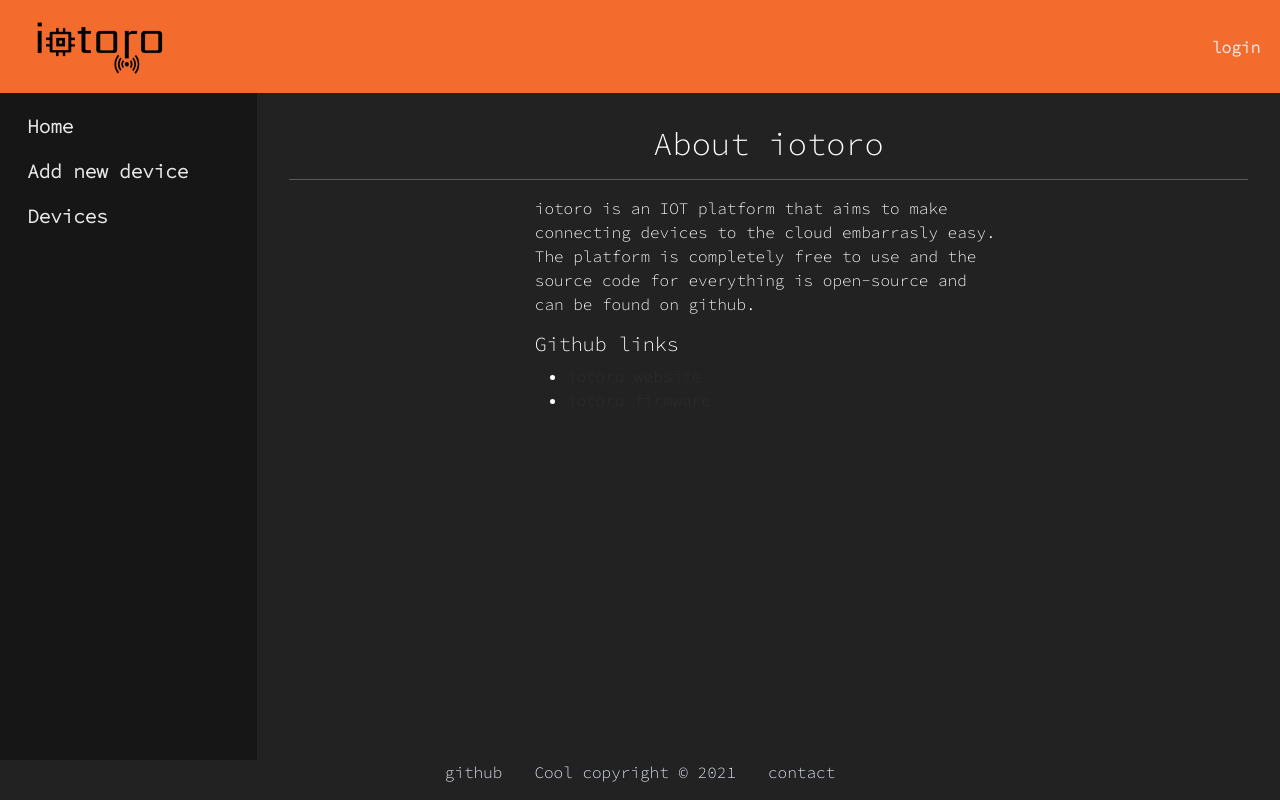
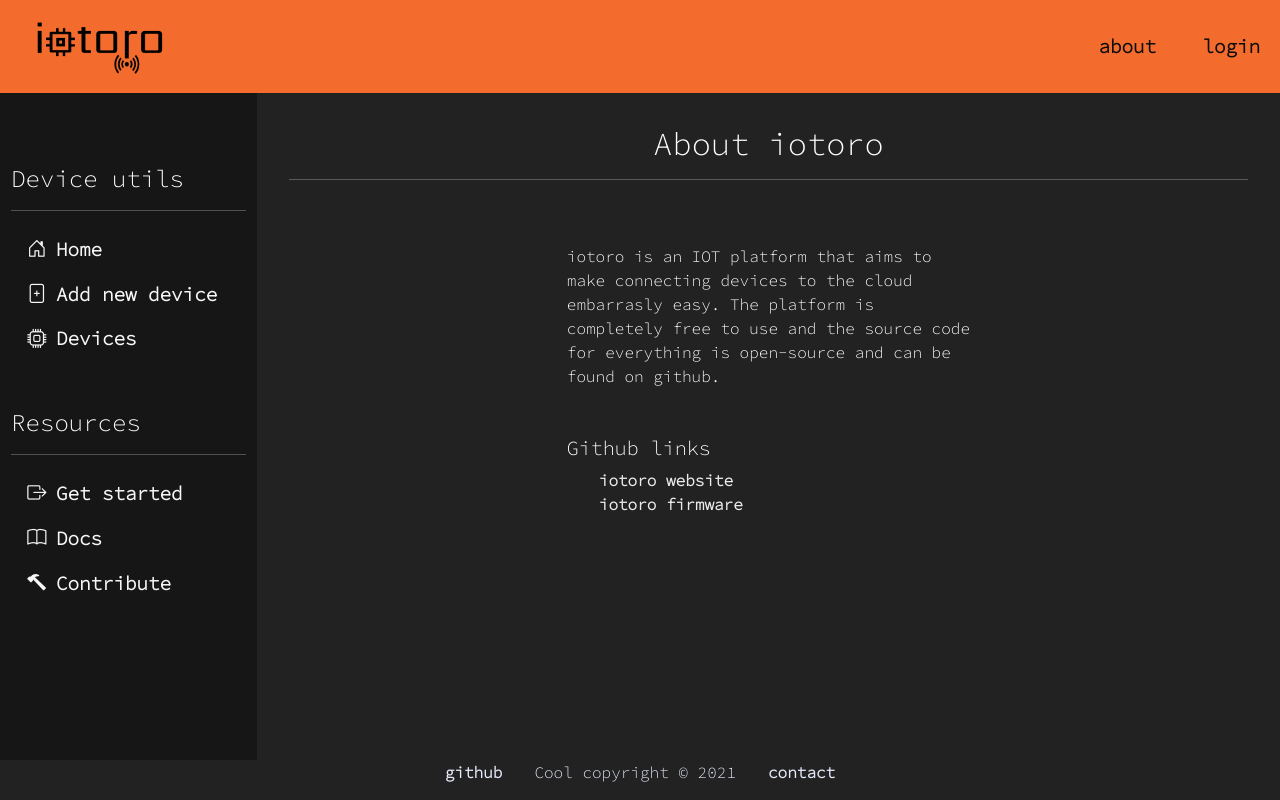
Before and after one commit to victorhook/iotoro-web, a Django app: template iotoro_web/templates/about.html in a window 1280 px wide. Run offline with Django 3.2, Linux system fonts and the light colour scheme; the template is opened without the code that fills it, so the values that code supplies are empty; some libraries are stand-ins or nearby versions.

Commit message:
Added web font and icons for nav-links

```diff
--- a/iotoro_web/static/css/base.css
+++ b/iotoro_web/static/css/base.css
@@ -9,6 +9,10 @@ body {
     overflow-x: hidden;
     color: white;
     font-family: 'Source Code Pro', monospace;
+}
+
+ul {
+    list-style: none;
 }
 
 .fg-primary {
@@ -32,22 +36,25 @@ body {
 }
 
 .nav-link {
-    color: rgb(231, 231, 231) !important;
-    font-weight: 600;
+    color: rgb(12, 12, 12) !important;
+    font-weight: 700;
+    font-size: 1.2em;
+    padding: 0 2em;
 }
 
 .nav-link:hover {
-    color: rgb(143, 160, 216) !important;
+    color: rgb(43, 43, 43) !important;
 }
 
 .link {
-    color: rgb(46, 46, 46);
+    color: rgb(235, 235, 235);
+    font-weight: 600;
     text-decoration: none;
     transition: 0.3s ease-in-out color;
 }
 
 .link:hover {
-    color:rgb(93, 80, 167);
+    color:rgb(223, 115, 43);
     text-decoration: none;
 }
 
@@ -110,7 +117,7 @@ footer p {
     width: 20em;
     height: 100%;
     background-color: #161616;
-    padding: .7em;
+    padding: 3em .7em 0 .7em;
 }
 
 .list-group-item {
@@ -120,11 +127,13 @@ footer p {
 }
 
 .sidebar-link {
-    color: #e6e6e6;
+    color: #f7f7f7;
     background-color: transparent;
     border: none;
     font-size: 1.2em;
     font-weight: 600;
+    display: flex;
+    flex-direction: row;
 }
 
 .sidebar-link:hover {
@@ -132,6 +141,13 @@ footer p {
     color:rgb(230, 234, 251);
 }
 
+.sidebar-category{
+    padding: 1.5em 0;
+}
+
+.nav-icon {
+    padding-right: .5em;
+}
 
 /* -- Login -- */
 .login-card {
@@ -162,3 +178,13 @@ footer p {
     outline: none;
     background-color: #284f85 !important;
 }
+
+
+/* -- About -- */
+.about {
+    padding-top: 2em;
+}
+
+.about-section {
+    padding: 1em 2em;
+}
--- a/iotoro_web/templates/base.html
+++ b/iotoro_web/templates/base.html
@@ -19,6 +19,7 @@
     <!-- CSS only -->
     <link href="https://cdn.jsdelivr.net/npm/bootstrap@5.0.0-beta3/dist/css/bootstrap.min.css" rel="stylesheet" integrity="sha384-eOJMYsd53ii+scO/bJGFsiCZc+5NDVN2yr8+0RDqr0Ql0h+rP48ckxlpbzKgwra6" crossorigin="anonymous">
     <link rel="stylesheet" href="{% static 'css/base.css' %}">
+    <link href="https://cdn.jsdelivr.net/npm/bootstrap-icons@1.3.0/font/bootstrap-icons.css" rel="stylesheet">
 
 </head>
 <body class="bg-primary">
@@ -32,6 +33,7 @@
             <span class="navbar-toggler-icon"></span>
             </button>
             <div class="collapse navbar-collapse justify-content-end" id="navbarContent">
+            <a class="nav-link" href="{% url 'about' %}">about</a>
             <div class="navbar-nav">
                 {% if user.is_authenticated %}
                     <a class="nav-link" href="{% url 'logout' %}">logout</a>
@@ -46,11 +48,40 @@
     <!-- Sidebar -->
     <div class="content-wrapper">
         <nav class="sidebar">
-            <div class="list-group">
-                <a href="{% url 'index' %}" class="list-group-item sidebar-link">Home</a>
-                <a href="{% url 'new_device' %}" class="list-group-item sidebar-link">Add new device</a>
-                <a href="{% url 'device' %}" class="list-group-item sidebar-link">Devices</a>
+
+            <div class="sidebar-category">
+                <h4 class="sidebar-category-title">Device utils</h4>
+                <hr>
+                <div class="list-group">
+                    <a href="{% url 'index' %}" class="list-group-item sidebar-link">
+                        <i class="bi bi-house-door nav-icon"></i>Home
+                    </a>
+                    <a href="{% url 'new_device' %}" class="list-group-item sidebar-link">
+                        <i class="bi nav-icon bi-file-plus"></i>Add new device
+                    </a>
+                    <a href="{% url 'device' %}" class="list-group-item sidebar-link">
+                        <i class="bi nav-icon bi-cpu"></i>Devices
+                    </a>
+                </div>
             </div>
+
+            <div class="sidebar-category">
+                <h4 class="sidebar-category-title">Resources</h4>
+                <hr>
+                <div class="list-group">
+                    <a href="{% url 'index' %}" class="list-group-item sidebar-link">
+                        <i class="bi nav-icon bi-box-arrow-right"></i>Get started
+                    </a>
+                    <a href="{% url 'new_device' %}" class="list-group-item sidebar-link">
+                        <i class="bi nav-icon bi-book"></i>Docs
+                    </a>
+                    <a href="{% url 'device' %}" class="list-group-item sidebar-link">
+                        <i class="bi nav-icon bi-hammer"></i>Contribute
+                    </a>
+                </div>
+        </div>
+
+
         </nav>
 
         <div class="content">
```
